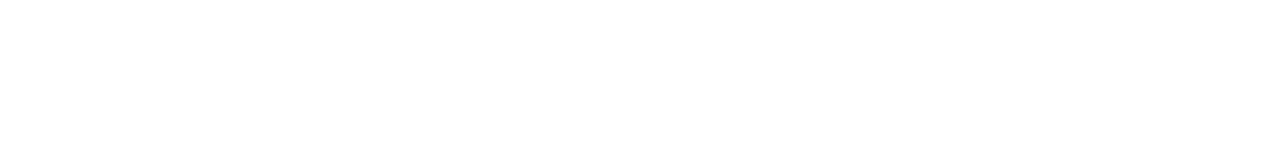
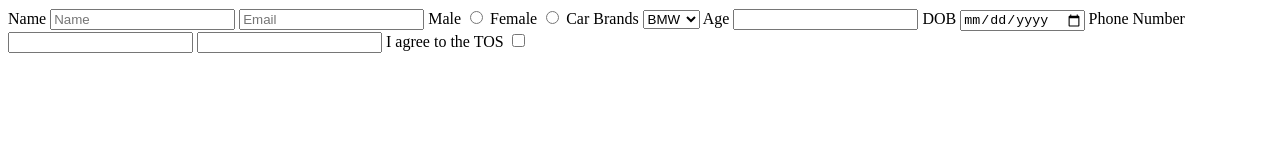
Before and after one commit to acciojob/signup-form-car-khushibuilds-dev, a website: page main.html in a window 1280 px wide. Drawn offline with Linux system fonts and the light colour scheme.

Commit message:
created a submission

```diff
--- a/main.html
+++ b/main.html
@@ -8,6 +8,51 @@
 
 <body>
 	<!-- the entire body must be written by student -->
+    <form>
+		<label for="name">Name</label>
+		<input type="text" id="name" placeholder="Name" required>
+
+		<label for="email"></label>
+		<input type="email" id="email" placeholder="Email" required>
+
+		<label for="">Male</label>
+		<input type="radio" id="gender_m" required name="gender">
+
+
+
+		<label for="gender_f">Female</label>
+		<input type="radio" id="gender_f" required name="gender">
+
+
+        <label for="cars">Car Brands</label>
+		<select required placeholder="--Please choose an option--" id="cars">
+			<option>BMW</option>
+			<option>Audi</option>
+			<option>Thaar</option>
+			<option>Alto</option>
+		</select>
+
+		<label for="age">Age</label>
+		<input type="number" required id="age" palceholder="Age">
+
+
+		<label for="dob">DOB</label>
+		<input type="date" required id="dob">
+
+
+		<label for="tel">Phone Number</label>
+		<input type="tel" required id="tel" palceholder="xxx-xxx-xxxx">
+
+
+		<label for="password"></label>
+		<input type="password" required id="password" palceholder="password">
+
+
+		<label for="tos">I agree to the TOS</label>
+		<input type="checkbox" required id="tos">
+	</form>
+
+
     <script type="text/javascript" src="./script.js">
 </script>
 
```
